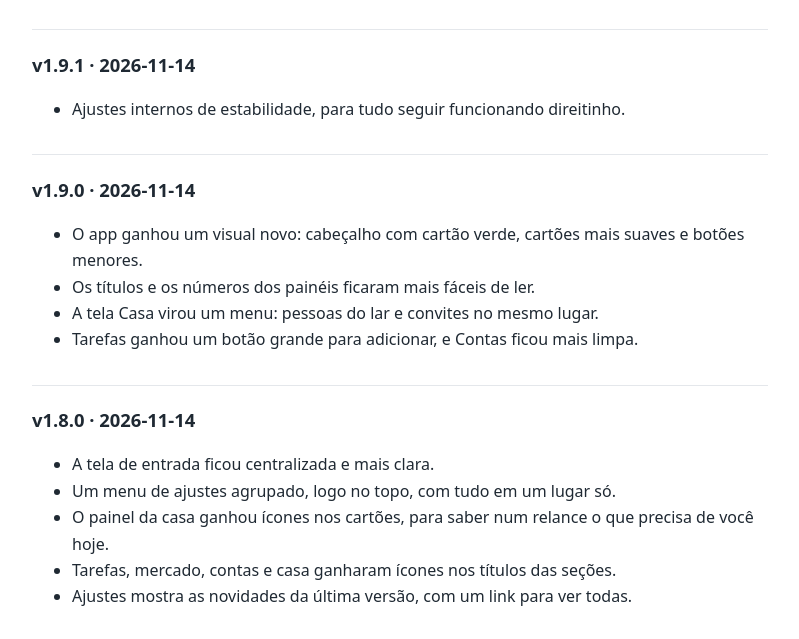
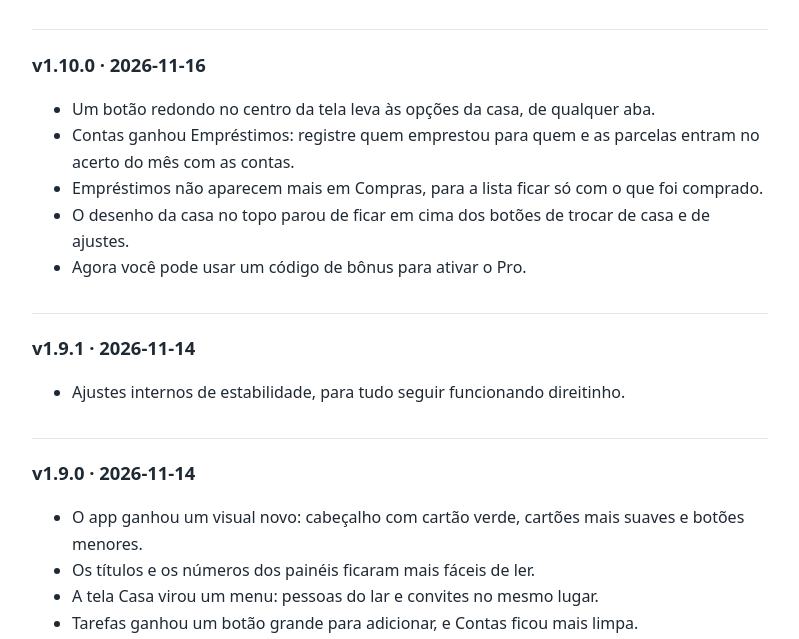
Before and after one commit to zrymeheim/tabula-eula, a plain HTML site: page tabulahome/novidades.html in a window 1280 px wide. Shown: the part 124-763 px from the top of the page, without its empty margins (240-1039 px from the left). Drawn offline with Linux system fonts and the light colour scheme.

Commit message:
docs: add Car v1.15.0 and Home v1.10.0 release notes
Co-Authored-By: Claude Opus 5.5 <noreply@anthropic.com>

```diff
--- a/tabulahome/novidades.html
+++ b/tabulahome/novidades.html
@@ -10,6 +10,14 @@
 <main>
 <p class="meta"><a href="./">TabulaHome</a></p>
 <h1>Novidades do TabulaHome</h1>
+<h2>v1.10.0 · 2026-11-16</h2>
+<ul>
+<li>Um bot&#227;o redondo no centro da tela leva &#224;s op&#231;&#245;es da casa, de qualquer aba.</li>
+<li>Contas ganhou Empr&#233;stimos: registre quem emprestou para quem e as parcelas entram no acerto do m&#234;s com as contas.</li>
+<li>Empr&#233;stimos n&#227;o aparecem mais em Compras, para a lista ficar s&#243; com o que foi comprado.</li>
+<li>O desenho da casa no topo parou de ficar em cima dos bot&#245;es de trocar de casa e de ajustes.</li>
+<li>Agora voc&#234; pode usar um c&#243;digo de b&#244;nus para ativar o Pro.</li>
+</ul>
 <h2>v1.9.1 · 2026-11-14</h2>
 <ul>
 <li>Ajustes internos de estabilidade, para tudo seguir funcionando direitinho.</li>
```
Also changed, not shown: tabulacar/novidades.html (+5 -0 lines).
